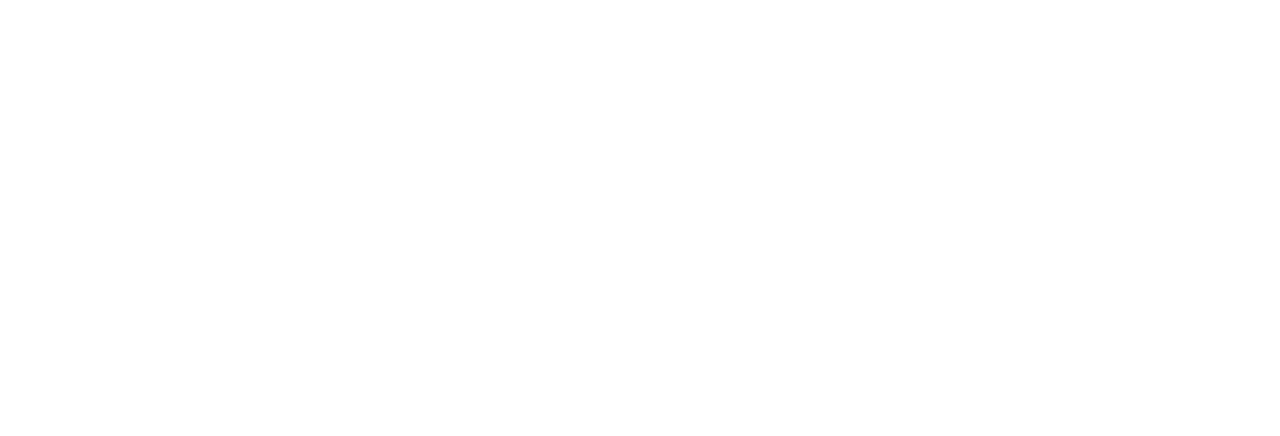
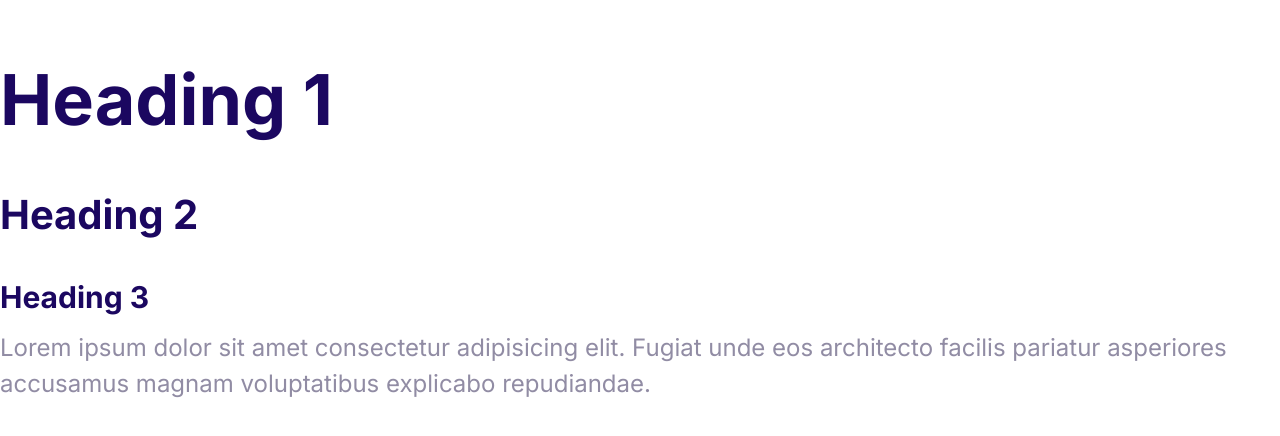
Before and after one commit to nickstephens94/Nick-Mosh-Website-Build, a plain HTML site: page index.html in a window 1280 px wide. Drawn offline with Linux system fonts and the light colour scheme.

Commit message:
Define the styles for the fonts.

```diff
--- a/css/styles.css
+++ b/css/styles.css
@@ -5,3 +5,52 @@
   --color-headings: #1b0760;
   --color-body: #918ca4;
 }
+
+html {
+  font-size: 62.5%;
+}
+body {
+  font-family: Inter, Arial, Arial, Helvetica, sans-serif;
+  font-size: 2.4rem;
+  line-height: 1.5;
+  color: var(--color-body);
+}
+
+h1,
+h2,
+h3 {
+  color: var(--color-headings);
+  margin-bottom: 1rem;
+}
+
+h1 {
+  font-size: 7rem;
+}
+
+h2 {
+  font-size: 4rem;
+}
+
+h3 {
+  font-size: 3rem;
+}
+
+p {
+  margin-top: 0;
+}
+
+@media screen and (min-width: 1024px);
+ {
+  body {
+    font-size: 1.8rem;
+  }
+  h1 {
+    font-size: 8rem;
+  }
+  h2 {
+    font-size: 4rem;
+  }
+  h3 {
+    font-size: 2.4rem;
+  }
+}
--- a/index.html
+++ b/index.html
@@ -5,8 +5,22 @@
     <meta http-equiv="X-UA-Compatible" content="IE=edge" />
     <meta name="viewport" content="width=device-width, initial-scale=1.0" />
     <title>Document</title>
+    <link rel="preconnect" href="https://fonts.gstatic.com" />
+    <link
+      href="https://fonts.googleapis.com/css2?family=Inter:wght@400;700&display=swap"
+      rel="stylesheet"
+    />
     <link rel="stylesheet" href="/css/normalize.css" />
     <link rel="stylesheet" href="/css/styles.css" />
   </head>
-  <body></body>
+  <body>
+    <h1>Heading 1</h1>
+    <h2>Heading 2</h2>
+    <h3>Heading 3</h3>
+    <p>
+      Lorem ipsum dolor sit amet consectetur adipisicing elit. Fugiat unde eos
+      architecto facilis pariatur asperiores accusamus magnam voluptatibus
+      explicabo repudiandae.
+    </p>
+  </body>
 </html>
```
